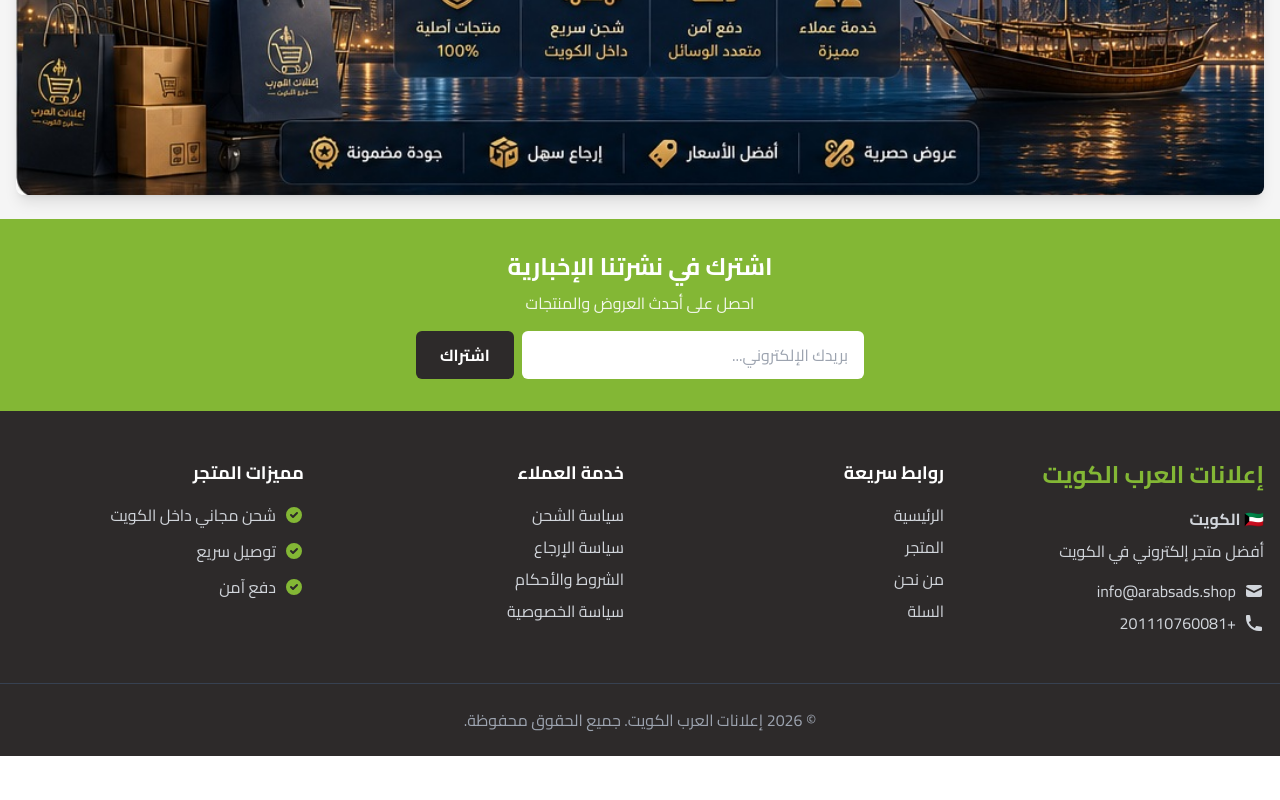
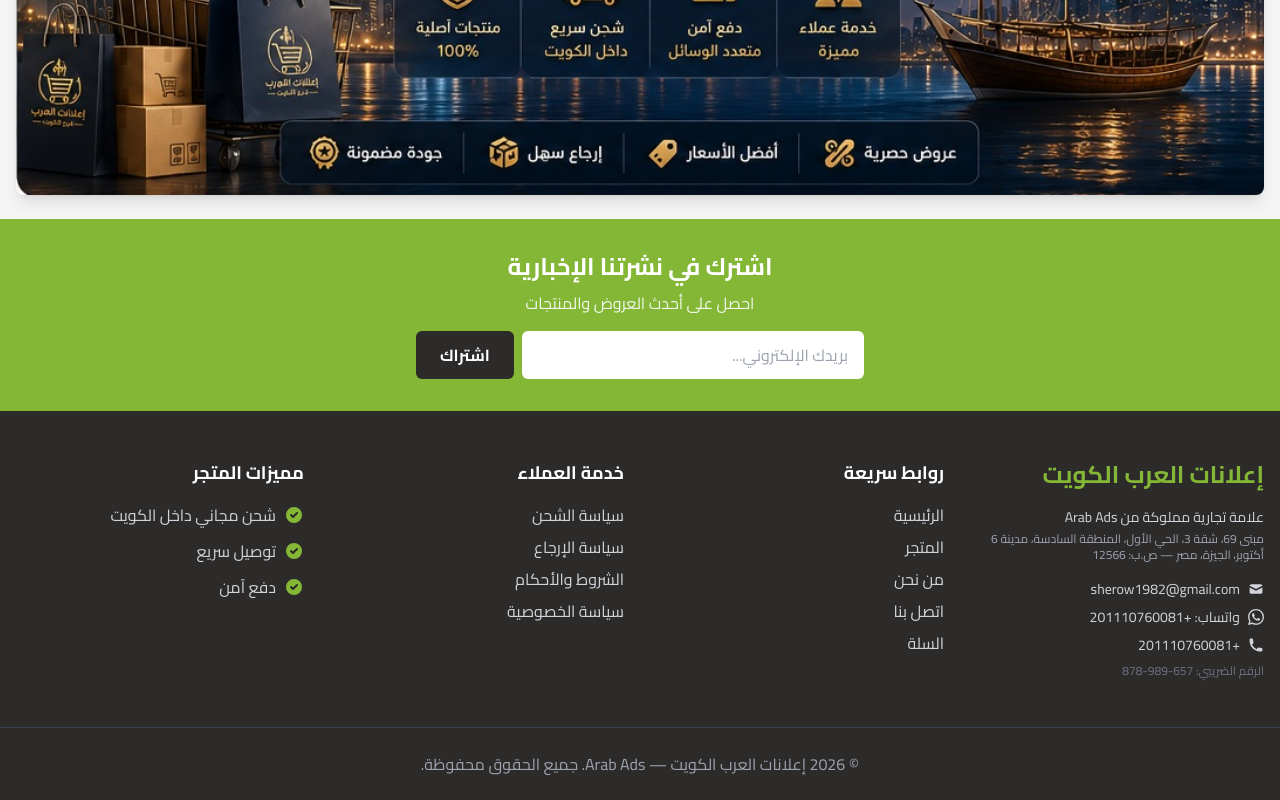
Before and after one commit to sherow1982/arabsads.shop, a Next.js app: page /about in a window 1280 px wide. Shown: the part 3042-3842 px from the top of the page. Before the commit the page ends 3798 px from the top, so only its background shows below. Built offline with nearby package versions, Linux system fonts and the light colour scheme; no server answers.

Commit message:
feat: add contact page + update footer with business info

```diff
--- a/src/components/Layout/Footer.jsx
+++ b/src/components/Layout/Footer.jsx
@@ -42,22 +42,29 @@ export default function Footer() {
           <div className="grid grid-cols-1 md:grid-cols-4 gap-8">
             <div>
               <h3 className="text-2xl font-bold text-primary mb-4">إعلانات العرب الكويت</h3>
-              <p className="text-gray-300 mb-2 font-bold text-accent">🇰🇼 الكويت</p>
-              <p className="text-gray-300 mb-4">أفضل متجر إلكتروني في الكويت</p>
+              <p className="text-gray-300 mb-1 text-sm">علامة تجارية مملوكة من Arab Ads</p>
+              <p className="text-gray-400 mb-4 text-xs">مبنى 69، شقة 3، الحي الأول، المنطقة السادسة، مدينة 6 أكتوبر، الجيزة، مصر — ص.ب: 12566</p>
               <div className="space-y-2 text-gray-300">
-                <p className="flex items-center gap-2">
-                  <svg className="w-5 h-5" fill="currentColor" viewBox="0 0 20 20">
+                <a href="mailto:sherow1982@gmail.com" className="flex items-center gap-2 hover:text-primary transition">
+                  <svg className="w-4 h-4 flex-shrink-0" fill="currentColor" viewBox="0 0 20 20">
                     <path d="M2.003 5.884L10 9.882l7.997-3.998A2 2 0 0016 4H4a2 2 0 00-1.997 1.884z"/>
                     <path d="M18 8.118l-8 4-8-4V14a2 2 0 002 2h12a2 2 0 002-2V8.118z"/>
                   </svg>
-                  info@arabsads.shop
-                </p>
-                <p className="flex items-center gap-2">
-                  <svg className="w-5 h-5" fill="currentColor" viewBox="0 0 20 20">
+                  <span className="text-sm">sherow1982@gmail.com</span>
+                </a>
+                <a href="https://wa.me/201110760081" target="_blank" rel="noopener noreferrer" className="flex items-center gap-2 hover:text-primary transition">
+                  <svg className="w-4 h-4 flex-shrink-0" fill="currentColor" viewBox="0 0 24 24">
+                    <path d="M17.472 14.382c-.297-.149-1.758-.867-2.03-.967-.273-.099-.471-.148-.67.15-.197.297-.767.966-.94 1.164-.173.199-.347.223-.644.075-.297-.15-1.255-.463-2.39-1.475-.883-.788-1.48-1.761-1.653-2.059-.173-.297-.018-.458.13-.606.134-.133.298-.347.446-.52.149-.174.198-.298.298-.497.099-.198.05-.371-.025-.52-.075-.149-.669-1.612-.916-2.207-.242-.579-.487-.5-.669-.51-.173-.008-.371-.01-.57-.01-.198 0-.52.074-.792.372-.272.297-1.04 1.016-1.04 2.479 0 1.462 1.065 2.875 1.213 3.074.149.198 2.096 3.2 5.077 4.487.709.306 1.262.489 1.694.625.712.227 1.36.195 1.871.118.571-.085 1.758-.719 2.006-1.413.248-.694.248-1.289.173-1.413-.074-.124-.272-.198-.57-.347m-5.421 7.403h-.004a9.87 9.87 0 01-5.031-1.378l-.361-.214-3.741.982.998-3.648-.235-.374a9.86 9.86 0 01-1.51-5.26c.001-5.45 4.436-9.884 9.888-9.884 2.64 0 5.122 1.03 6.988 2.898a9.825 9.825 0 012.893 6.994c-.003 5.45-4.437 9.884-9.885 9.884m8.413-18.297A11.815 11.815 0 0012.05 0C5.495 0 .16 5.335.157 11.892c0 2.096.547 4.142 1.588 5.945L.057 24l6.305-1.654a11.882 11.882 0 005.683 1.448h.005c6.554 0 11.89-5.335 11.893-11.893a11.821 11.821 0 00-3.48-8.413z"/>
+                  </svg>
+                  <span className="text-sm">واتساب: +201110760081</span>
+                </a>
+                <a href="tel:+201110760081" className="flex items-center gap-2 hover:text-primary transition">
+                  <svg className="w-4 h-4 flex-shrink-0" fill="currentColor" viewBox="0 0 20 20">
                     <path d="M2 3a1 1 0 011-1h2.153a1 1 0 01.986.836l.74 4.435a1 1 0 01-.54 1.06l-1.548.773a11.037 11.037 0 006.105 6.105l.774-1.548a1 1 0 011.059-.54l4.435.74a1 1 0 01.836.986V17a1 1 0 01-1 1h-2C7.82 18 2 12.18 2 5V3z"/>
                   </svg>
-                  +201110760081
-                </p>
+                  <span className="text-sm">+201110760081</span>
+                </a>
+                <p className="text-xs text-gray-500 mt-2">الرقم الضريبي: 657-989-878</p>
               </div>
             </div>
 
@@ -67,6 +74,7 @@ export default function Footer() {
                 <li><Link href="/" className="text-gray-300 hover:text-primary transition">الرئيسية</Link></li>
                 <li><Link href="/shop" className="text-gray-300 hover:text-primary transition">المتجر</Link></li>
                 <li><Link href="/about" className="text-gray-300 hover:text-primary transition">من نحن</Link></li>
+                <li><Link href="/contact" className="text-gray-300 hover:text-primary transition">اتصل بنا</Link></li>
                 <li><Link href="/cart" className="text-gray-300 hover:text-primary transition">السلة</Link></li>
               </ul>
             </div>
@@ -111,7 +119,7 @@ export default function Footer() {
       {/* Bottom Bar */}
       <div className="border-t border-gray-700 py-6">
         <div className="max-w-7xl mx-auto px-4 text-center">
-          <p className="text-gray-400">&copy; {new Date().getFullYear()} إعلانات العرب الكويت. جميع الحقوق محفوظة.</p>
+          <p className="text-gray-400">&copy; {new Date().getFullYear()} إعلانات العرب الكويت — Arab Ads. جميع الحقوق محفوظة.</p>
         </div>
       </div>
     </footer>
--- /dev/null
+++ b/src/pages/contact.jsx
@@ -0,0 +1,108 @@
+import Head from 'next/head';
+import Link from 'next/link';
+
+export default function ContactPage() {
+  return (
+    <>
+      <Head>
+        <title>اتصل بنا - إعلانات العرب الكويت</title>
+        <meta name="description" content="تواصل مع إعلانات العرب الكويت عبر البريد الإلكتروني أو واتساب أو الهاتف. نحن هنا لمساعدتك." />
+        <link rel="canonical" href="https://arabsads.shop/contact" />
+      </Head>
+
+      <div className="max-w-4xl mx-auto px-4 py-12">
+
+        {/* Header */}
+        <div className="text-center mb-12">
+          <h1 className="text-3xl md:text-4xl font-black text-dark mb-3">اتصل بنا</h1>
+          <p className="text-gray-500 text-lg">نحن هنا لمساعدتك في أي وقت</p>
+        </div>
+
+        {/* Contact Cards */}
+        <div className="grid md:grid-cols-3 gap-6 mb-12">
+          <a href="mailto:sherow1982@gmail.com"
+            className="bg-white rounded-2xl shadow-card p-6 text-center hover:shadow-lg transition group">
+            <div className="w-14 h-14 bg-blue-100 rounded-full flex items-center justify-center mx-auto mb-4 group-hover:bg-blue-200 transition">
+              <svg className="w-7 h-7 text-blue-600" fill="currentColor" viewBox="0 0 20 20">
+                <path d="M2.003 5.884L10 9.882l7.997-3.998A2 2 0 0016 4H4a2 2 0 00-1.997 1.884z"/>
+                <path d="M18 8.118l-8 4-8-4V14a2 2 0 002 2h12a2 2 0 002-2V8.118z"/>
+              </svg>
+            </div>
+            <h3 className="font-bold text-dark mb-1">البريد الإلكتروني</h3>
+            <p className="text-blue-600 text-sm font-medium">sherow1982@gmail.com</p>
+          </a>
+
+          <a href="https://wa.me/201110760081" target="_blank" rel="noopener noreferrer"
+            className="bg-white rounded-2xl shadow-card p-6 text-center hover:shadow-lg transition group">
+            <div className="w-14 h-14 bg-green-100 rounded-full flex items-center justify-center mx-auto mb-4 group-hover:bg-green-200 transition">
+              <svg className="w-7 h-7 text-green-600" fill="currentColor" viewBox="0 0 24 24">
+                <path d="M17.472 14.382c-.297-.149-1.758-.867-2.03-.967-.273-.099-.471-.148-.67.15-.197.297-.767.966-.94 1.164-.173.199-.347.223-.644.075-.297-.15-1.255-.463-2.39-1.475-.883-.788-1.48-1.761-1.653-2.059-.173-.297-.018-.458.13-.606.134-.133.298-.347.446-.52.149-.174.198-.298.298-.497.099-.198.05-.371-.025-.52-.075-.149-.669-1.612-.916-2.207-.242-.579-.487-.5-.669-.51-.173-.008-.371-.01-.57-.01-.198 0-.52.074-.792.372-.272.297-1.04 1.016-1.04 2.479 0 1.462 1.065 2.875 1.213 3.074.149.198 2.096 3.2 5.077 4.487.709.306 1.262.489 1.694.625.712.227 1.36.195 1.871.118.571-.085 1.758-.719 2.006-1.413.248-.694.248-1.289.173-1.413-.074-.124-.272-.198-.57-.347m-5.421 7.403h-.004a9.87 9.87 0 01-5.031-1.378l-.361-.214-3.741.982.998-3.648-.235-.374a9.86 9.86 0 01-1.51-5.26c.001-5.45 4.436-9.884 9.888-9.884 2.64 0 5.122 1.03 6.988 2.898a9.825 9.825 0 012.893 6.994c-.003 5.45-4.437 9.884-9.885 9.884m8.413-18.297A11.815 11.815 0 0012.05 0C5.495 0 .16 5.335.157 11.892c0 2.096.547 4.142 1.588 5.945L.057 24l6.305-1.654a11.882 11.882 0 005.683 1.448h.005c6.554 0 11.89-5.335 11.893-11.893a11.821 11.821 0 00-3.48-8.413z"/>
+              </svg>
+            </div>
+            <h3 className="font-bold text-dark mb-1">واتساب</h3>
+            <p className="text-green-600 text-sm font-medium">+201110760081</p>
+          </a>
+
+          <a href="tel:+201110760081"
+            className="bg-white rounded-2xl shadow-card p-6 text-center hover:shadow-lg transition group">
+            <div className="w-14 h-14 bg-purple-100 rounded-full flex items-center justify-center mx-auto mb-4 group-hover:bg-purple-200 transition">
+              <svg className="w-7 h-7 text-purple-600" fill="currentColor" viewBox="0 0 20 20">
+                <path d="M2 3a1 1 0 011-1h2.153a1 1 0 01.986.836l.74 4.435a1 1 0 01-.54 1.06l-1.548.773a11.037 11.037 0 006.105 6.105l.774-1.548a1 1 0 011.059-.54l4.435.74a1 1 0 01.836.986V17a1 1 0 01-1 1h-2C7.82 18 2 12.18 2 5V3z"/>
+              </svg>
+            </div>
+            <h3 className="font-bold text-dark mb-1">الهاتف</h3>
+            <p className="text-purple-600 text-sm font-medium">+201110760081</p>
+          </a>
+        </div>
+
+        {/* Business Info */}
+        <div className="bg-white rounded-2xl shadow-card p-8">
+          <h2 className="text-xl font-bold text-dark mb-6 pb-4 border-b border-gray-100">معلومات الشركة</h2>
+          <div className="space-y-5 text-gray-600">
+            <div className="flex gap-4">
+              <span className="text-2xl flex-shrink-0">🏢</span>
+              <div>
+                <p className="font-bold text-dark text-sm mb-1">اسم العلامة التجارية</p>
+                <p>إعلانات العرب الكويت — علامة تجارية مملوكة ومُدارة من قِبل Arab Ads</p>
+              </div>
+            </div>
+            <div className="flex gap-4">
+              <span className="text-2xl flex-shrink-0">📍</span>
+              <div>
+                <p className="font-bold text-dark text-sm mb-1">العنوان المسجل</p>
+                <p>مبنى 69، شقة 3، الحي الأول، المنطقة السادسة، مدينة 6 أكتوبر، الجيزة، مصر</p>
+                <p className="text-sm text-gray-400 mt-1">ص.ب: 12566</p>
+              </div>
+            </div>
+            <div className="flex gap-4">
+              <span className="text-2xl flex-shrink-0">🧾</span>
+              <div>
+                <p className="font-bold text-dark text-sm mb-1">الرقم الضريبي</p>
+                <p>657-989-878</p>
+              </div>
+            </div>
+            <div className="flex gap-4">
+              <span className="text-2xl flex-shrink-0">✉️</span>
+              <div>
+                <p className="font-bold text-dark text-sm mb-1">البريد الإلكتروني</p>
+                <a href="mailto:sherow1982@gmail.com" className="text-primary hover:underline">sherow1982@gmail.com</a>
+              </div>
+            </div>
+            <div className="flex gap-4">
+              <span className="text-2xl flex-shrink-0">📞</span>
+              <div>
+                <p className="font-bold text-dark text-sm mb-1">الهاتف / واتساب</p>
+                <a href="tel:+201110760081" className="text-primary hover:underline">+201110760081</a>
+              </div>
+            </div>
+          </div>
+        </div>
+
+        {/* Back link */}
+        <div className="text-center mt-8">
+          <Link href="/" className="text-primary hover:underline font-medium">← العودة للرئيسية</Link>
+        </div>
+      </div>
+    </>
+  );
+}
```
